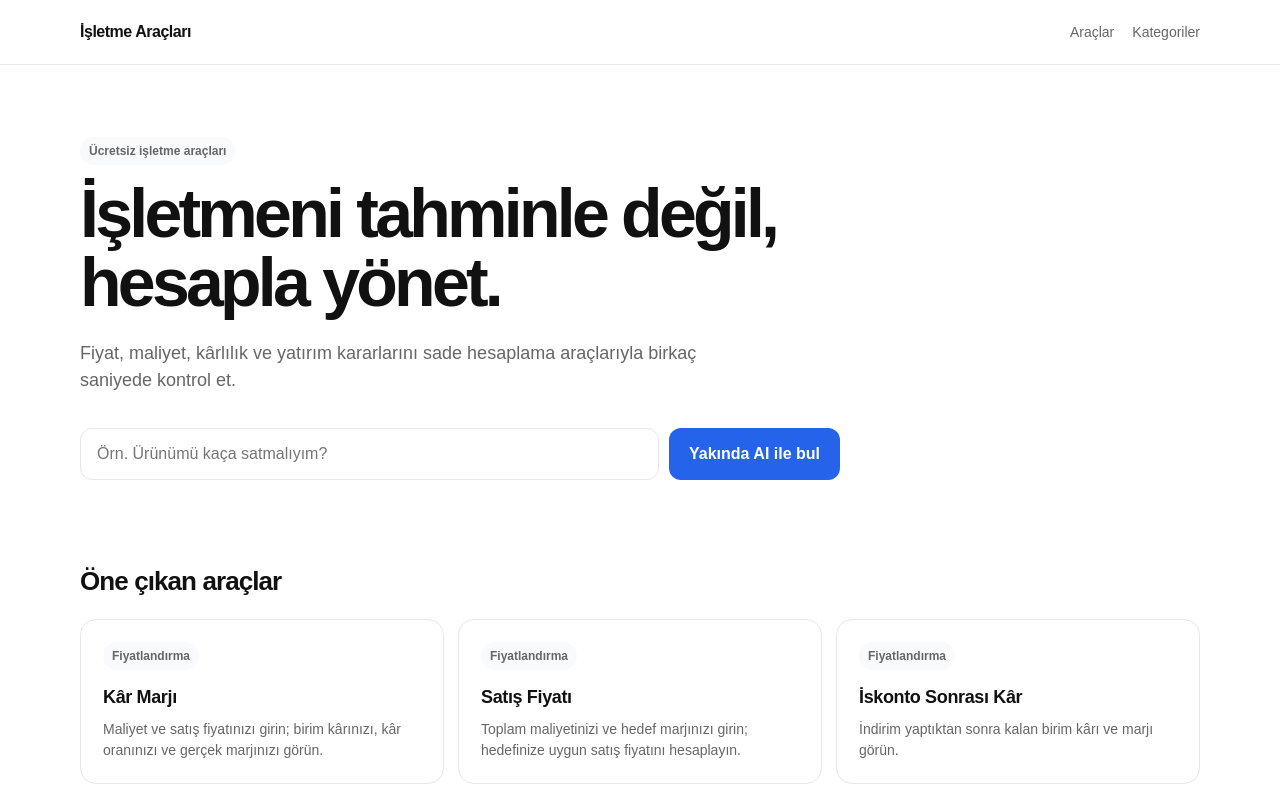
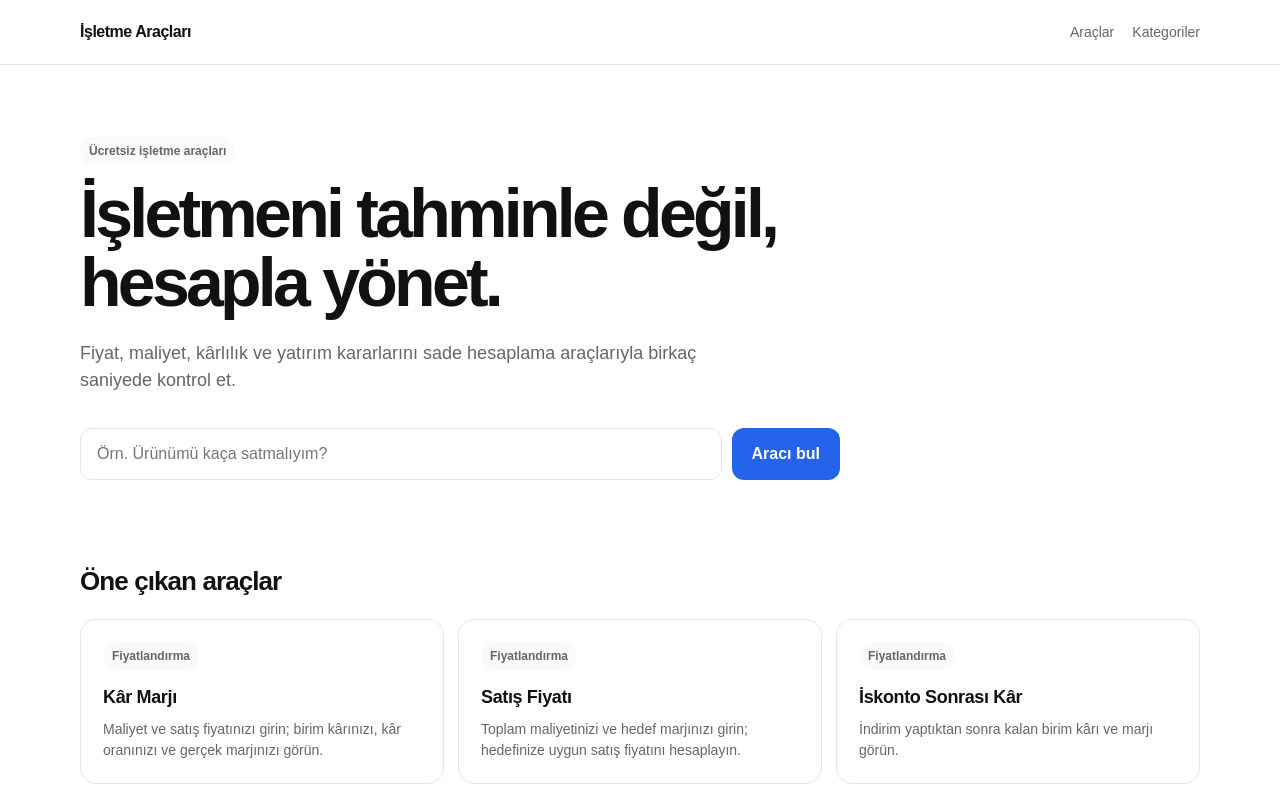
Before and after one commit to sadestonearge-debug/turkiye-isletme-araclari, a Next.js app in the folder apps/web/: page / in a window 1280 px wide. Shown: the top 797 px of the page. Built offline with nearby package versions, Linux system fonts and the light colour scheme; no server answers.

Commit message:
feat(web): activate AI tool finder

```diff
--- a/apps/web/app/page.tsx
+++ b/apps/web/app/page.tsx
@@ -1,4 +1,5 @@
 import Link from "next/link";
+import { ToolFinder } from "../components/tool-finder";
 import { toolPages } from "../lib/tools";
 
 const categories = [
@@ -18,17 +19,7 @@ export default function HomePage() {
           <p>
             Fiyat, maliyet, kârlılık ve yatırım kararlarını sade hesaplama araçlarıyla birkaç saniyede kontrol et.
           </p>
-          <div className="finder" aria-label="Araç bulucu önizlemesi">
-            <input
-              className="input"
-              aria-label="Ne hesaplamak istiyorsunuz?"
-              placeholder="Örn. Ürünümü kaça satmalıyım?"
-              disabled
-            />
-            <button className="button" type="button" disabled>
-              Yakında AI ile bul
-            </button>
-          </div>
+          <ToolFinder />
         </div>
       </section>
 
```
